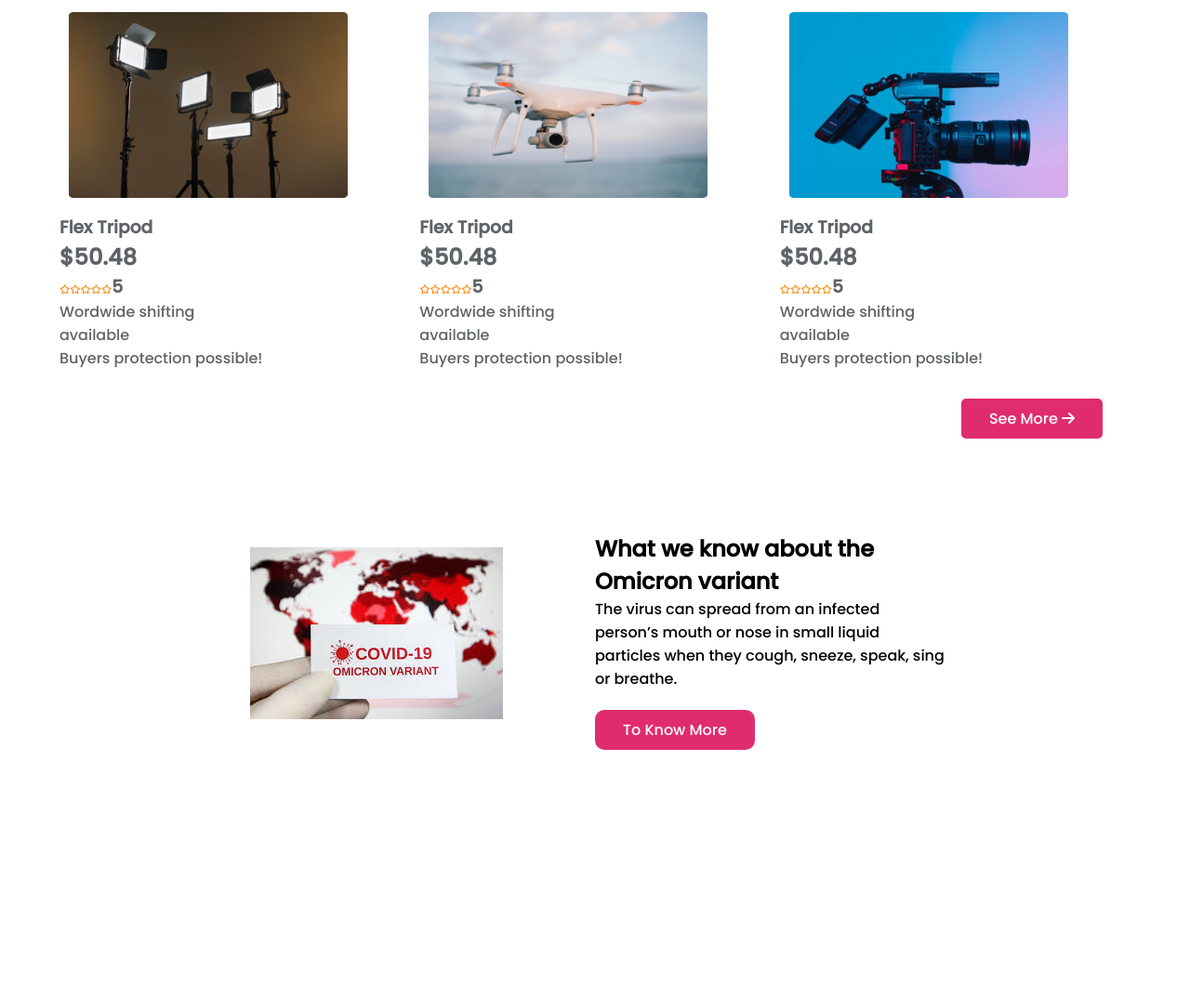
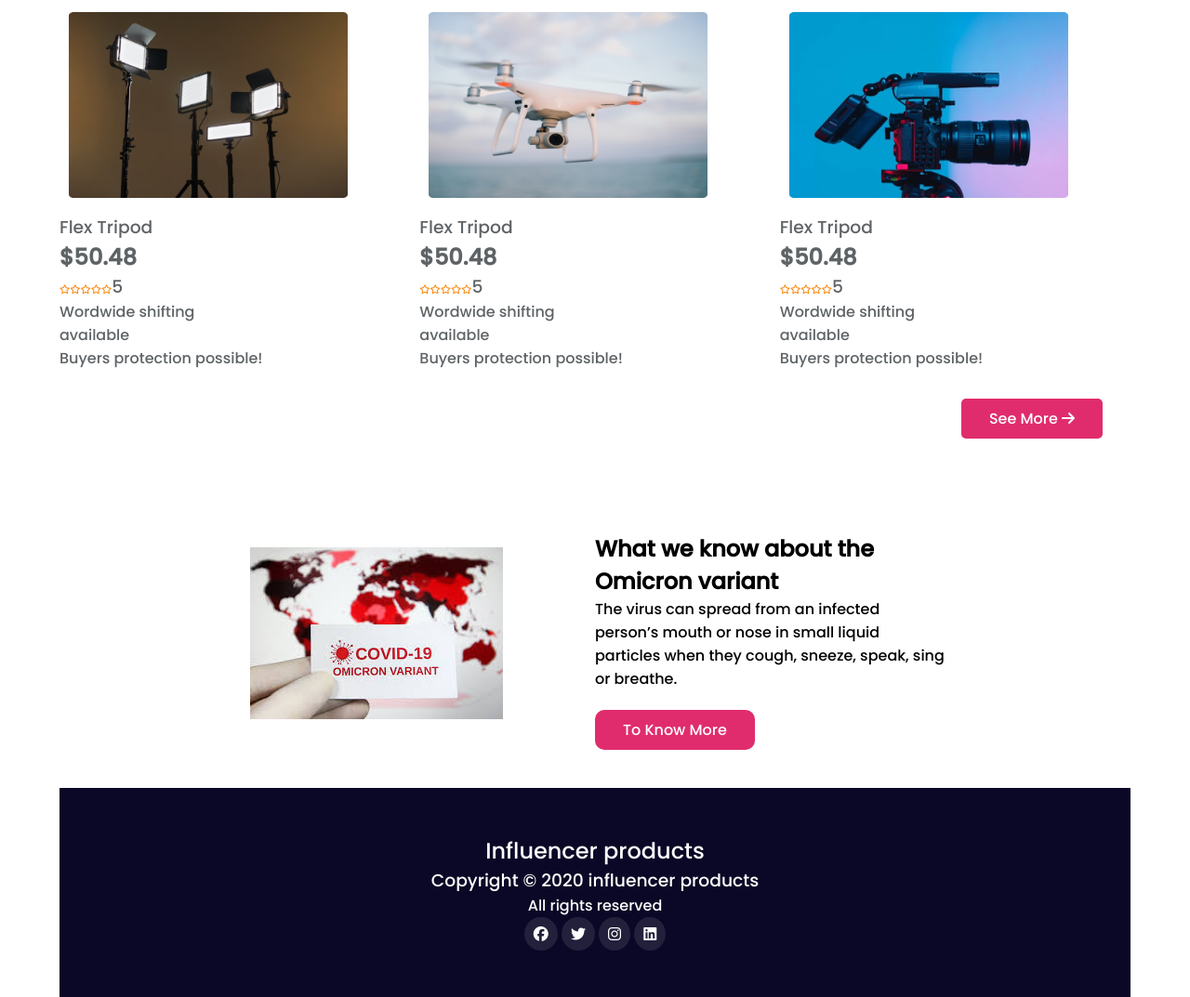
Before and after one commit to SheikhShuvoAhmed/assignment2-repo, a plain HTML site: page index.html in a window 1280 px wide. Shown: the part 1629-2702 px from the top of the page at 93% size. Before the commit the page ends 2477 px from the top, so only its background shows below. Drawn offline with Linux system fonts and the light colour scheme.

Commit message:
footeradd

```diff
--- a/index.html
+++ b/index.html
@@ -229,6 +229,20 @@
                 <!-- omicron section end -->
 
             </main>
+
+            <!-- footer start -->
+                <footer class="footer_section">
+                    <h2>Influencer products</h2>
+                    <h3>Copyright <span>&copy;</span> 2020 influencer products</h3>
+                    <h4>All rights reserved</h4>
+                    <div class="footer_icon">
+                        <i class="fab fa-facebook"></i>
+                        <i class="fab fa-twitter"></i>
+                        <i class="fab fa-instagram"></i>
+                        <i class="fab fa-linkedin"></i>
+                    </div>
+                </footer>
+            <!-- footer end -->
         <!-- main end -->
     </div>
 
--- a/style.css
+++ b/style.css
@@ -156,3 +156,20 @@ nav ul li a{
         background-color: #E02C6D;
         border-radius: 10px;
  }
+ /* footer start */
+ footer{
+     text-align: center;
+     background-color: #0A0826;
+     color: white;
+     padding: 50px 0px;
+
+ }
+ footer h2,h3,h4{
+    font-weight: 200;
+ }
+ .fab{
+     padding: 10px;
+     background-color: #22203B;
+     border-radius: 50%;
+ }
+ /* footer end */
```
